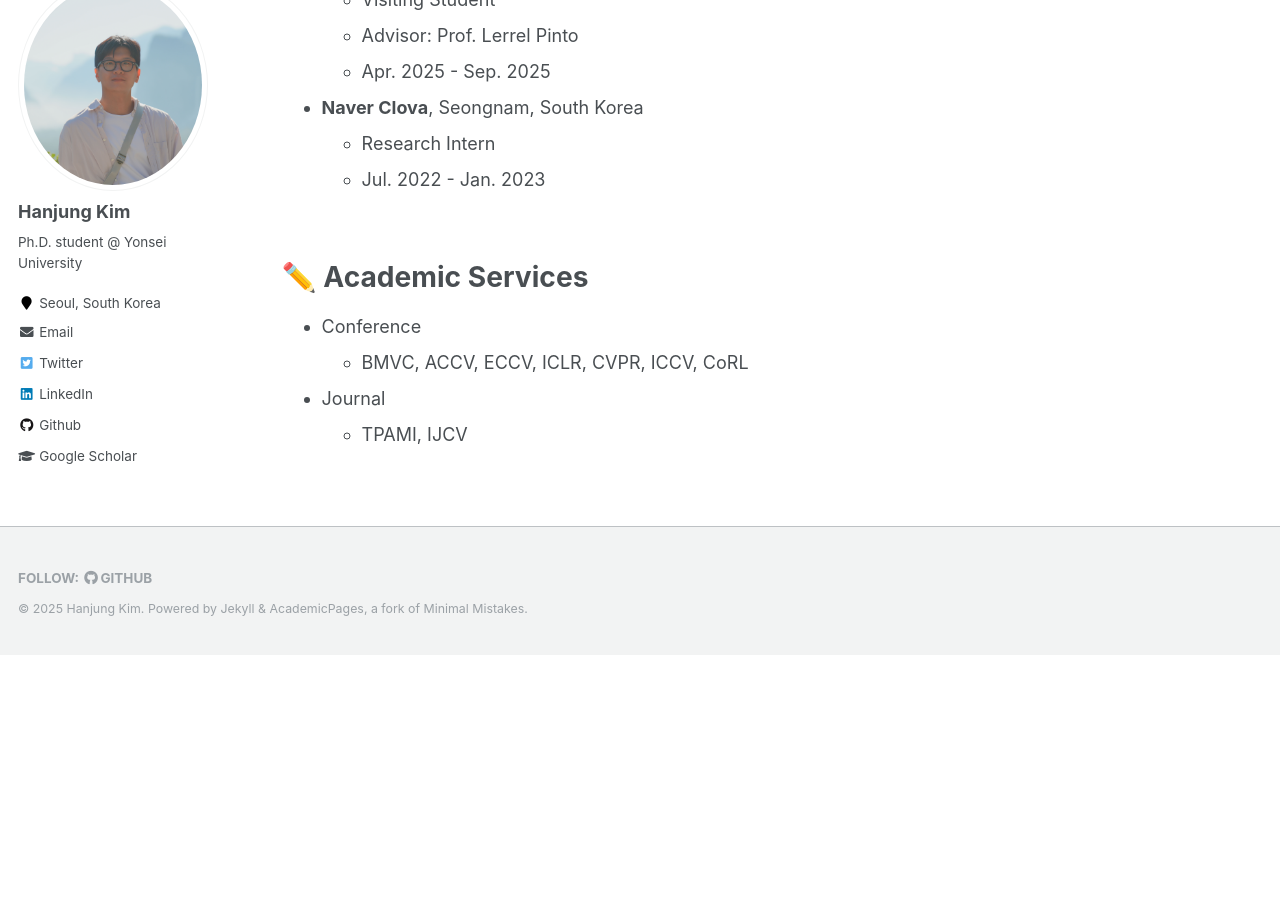
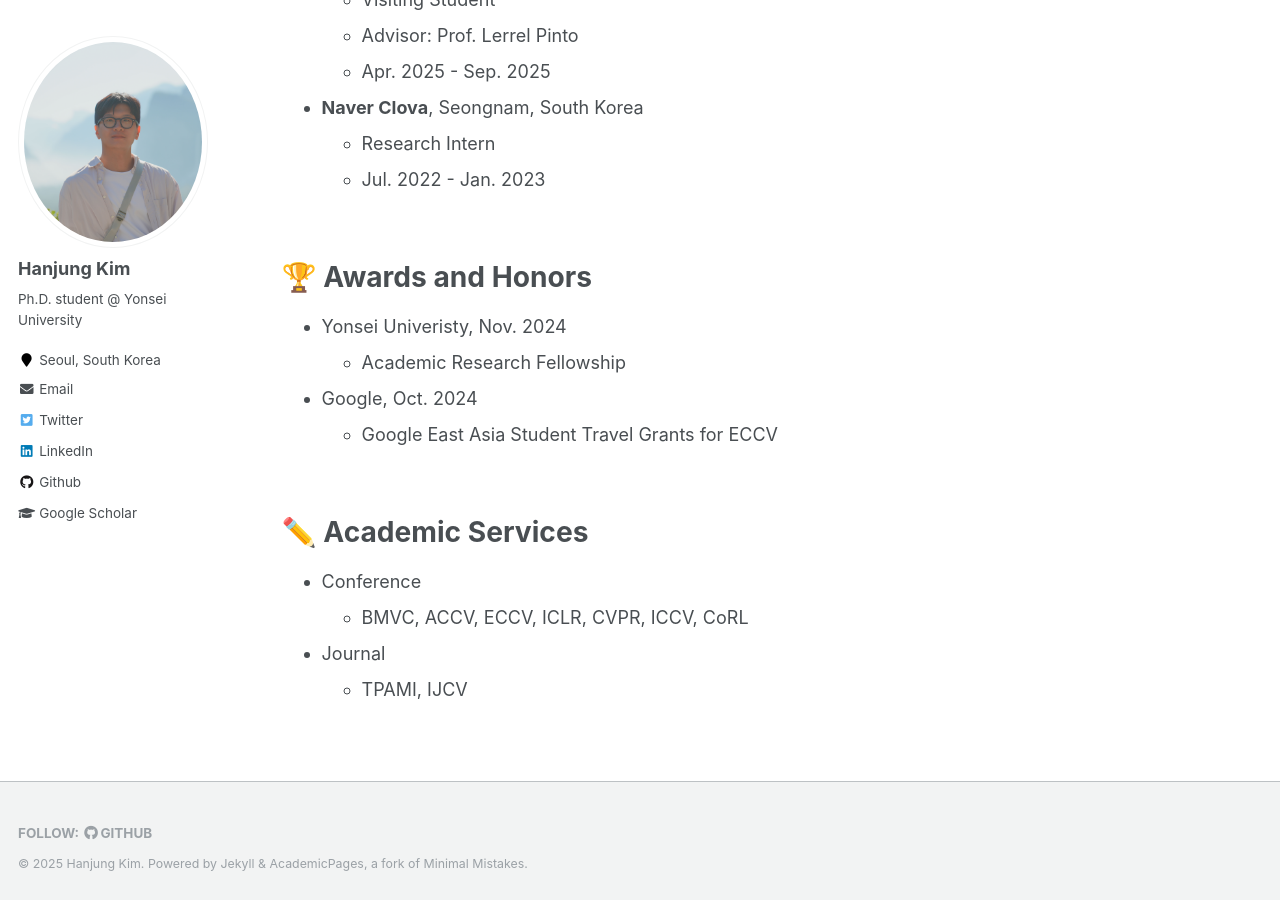
Before and after one commit to KimHanjung/KimHanjung.github.io, a Jekyll site: the page built from _pages/about.md, in a window 1280 px wide and 900 px high, scrolled down 953 px. Built offline with Jekyll 4.4.1, drawn with Linux system fonts in a browser that asks for light colours; before the commit the page ends 1608 px from its top, so only the background shows below that.

Commit message:
hanjung kim 20250513v2

```diff
--- a/_pages/about.md
+++ b/_pages/about.md
@@ -42,6 +42,14 @@ I also actively collaborate with [Prof. Youngwoon Lee](https://youngwoon.github.
 
 <br/>
 
+# 🏆 Awards and Honors
+- Yonsei Univeristy, Nov. 2024
+  - Academic Research Fellowship
+- Google, Oct. 2024
+  - Google East Asia Student Travel Grants for ECCV
+
+<br/>
+
 # ✏️ Academic Services
 - Conference
   - BMVC, ACCV, ECCV, ICLR, CVPR, ICCV, CoRL
```
